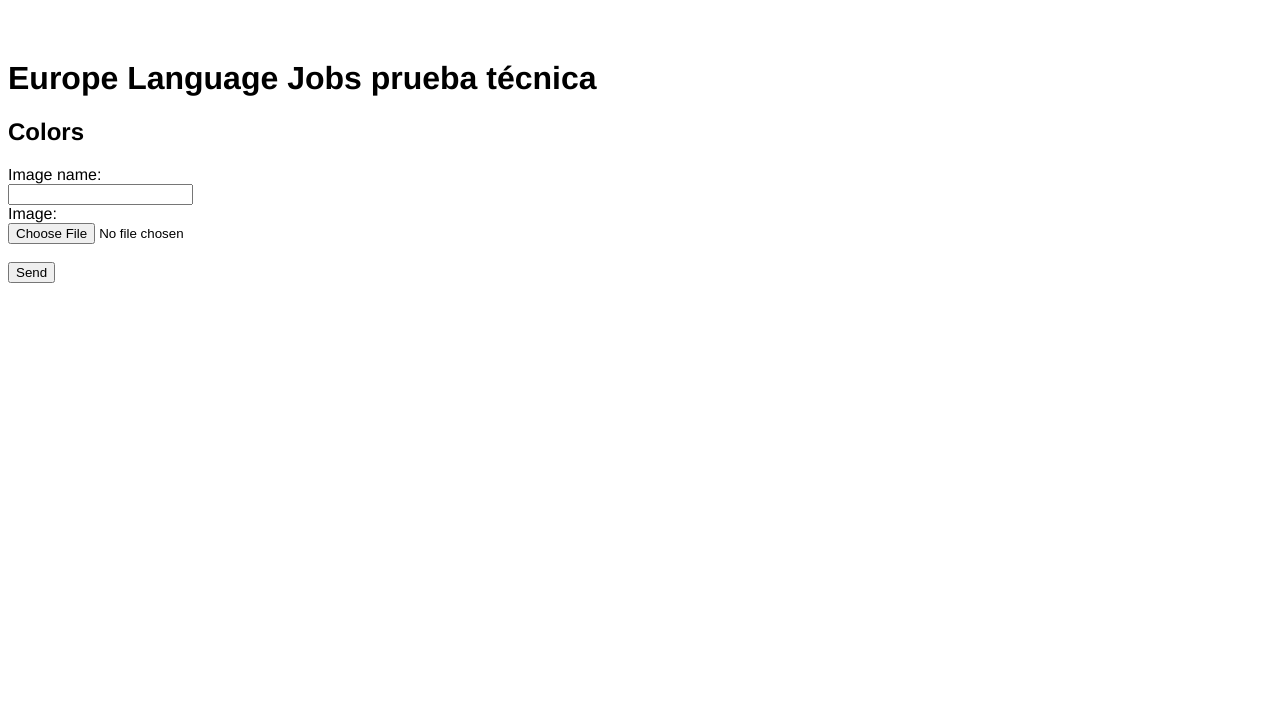
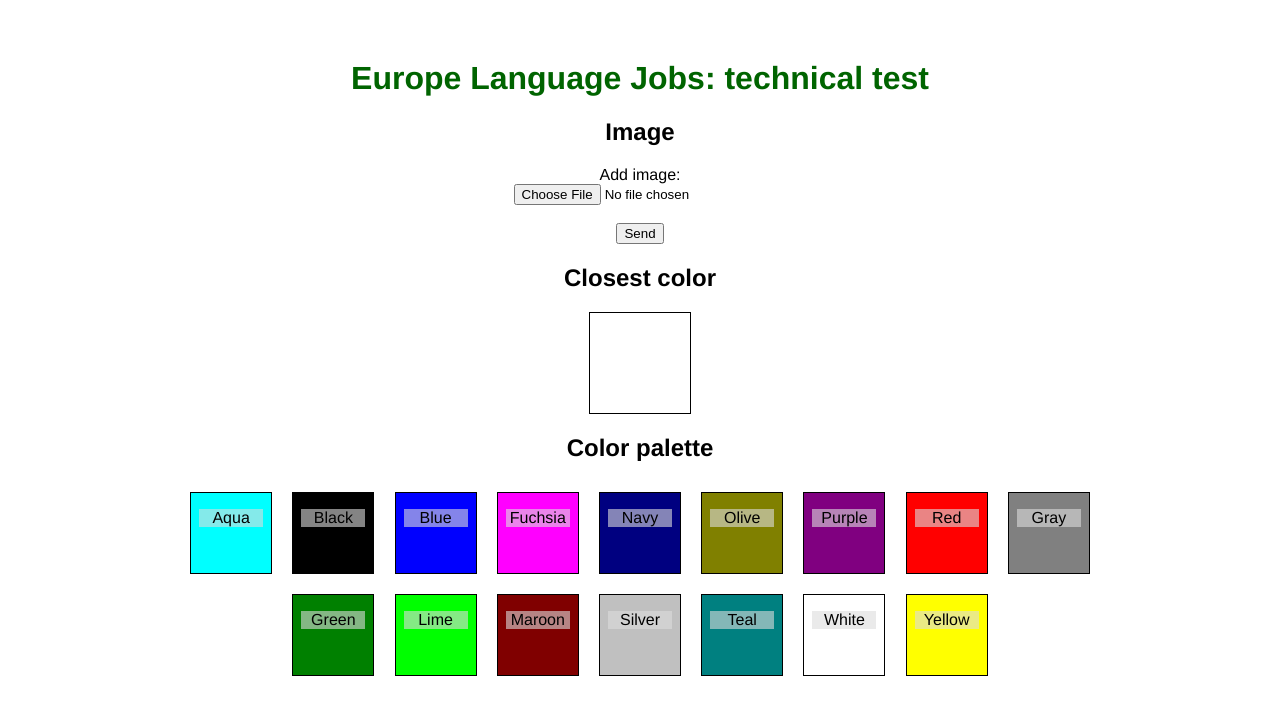
Before and after one commit to noxxic3/predominant-color-frontend, a Vue app: page / in a window 1280 px wide. Shown: the top 714 px of the page. Built offline with nearby package versions, Linux system fonts and the light colour scheme.

Commit message:
Color palette and closest color added

```diff
--- a/src/App.vue
+++ b/src/App.vue
@@ -1,5 +1,5 @@
 <template>
-  <h1>Europe Language Jobs prueba técnica</h1>
+  <h1 style="color: DarkGreen;">Europe Language Jobs: technical test</h1>
   <colors></colors>
 </template>
 
@@ -15,5 +15,6 @@
   -webkit-font-smoothing: antialiased;
   -moz-osx-font-smoothing: grayscale;
   margin-top: 60px;
+  text-align: center;
 }
 </style>
--- a/src/components/Colors.vue
+++ b/src/components/Colors.vue
@@ -1,16 +1,27 @@
 <template>
-  <h2>Colors</h2>
+  <h2>Image</h2>
 
   <!--<form action="/">-->
-    <label for="i_name">Image name:</label><br>
-    <input type="text" id="i_name" name="i_name" v-model="imageName"><br>
-
-    <label for="i_file">Image:</label><br>
+    <label for="i_file">Add image:</label><br>
     <input type="file" id="i_file" name="i_file"  ref="file"   v-on:change="attach()">   <!--  enctype="multipart/form-data" -->
     <br><br>
 
     <button v-on:click="sendToBackend()">Send</button>
   <!--</form>-->
+
+  <p class="loadMessage" v-show="loading">Calculating the color...</p>
+
+  <h2>Closest color</h2>
+  <div class="closestColor" v-bind:style="{backgroundColor: closestColorValue}">         <!-- APUNTES -->
+    <p class="colorText">{{closestColorName}}</p>
+  </div>
+
+  <h2>Color palette</h2>
+  <div class="palette">
+    <div v-for="(color, key, index) in colorPalette" v-bind:key='index' v-bind:style="{backgroundColor: color}" class="colors">
+      <p class="colorText">{{key}}</p>
+    </div>
+  </div>
 
 </template>
 
@@ -22,8 +33,28 @@
 
   data(){
     return {
-      imageName: "",
       image: null,
+      colorPalette: {
+        "Aqua": "#00FFFF",
+        "Black": "#000000",
+        "Blue": "#0000FF",
+        "Fuchsia": "#FF00FF",
+        "Navy": "#000080",
+        "Olive": "#808000",
+        "Purple": "#800080",
+        "Red": "#FF0000",
+        "Gray": "#808080",
+        "Green": "#008000",
+        "Lime": "#00FF00",
+        "Maroon": "#800000",
+        "Silver": "#C0C0C0",
+        "Teal": "#008080",
+        "White": "#FFFFFF",
+        "Yellow": "#FFFF00"
+      },
+      closestColorName: null,
+      closestColorValue: null,
+      loading: false,
     }
   },
 
@@ -34,11 +65,15 @@
       console.log('>>>> element file selected >>>> ', this.$refs.file.files[0]);
     },
     sendToBackend(){
-      alert(this.imageName);
+
+      if (this.validatedForm()) {
+
+        this.loading = true;
+        this.closestColorName = null;
+        this.closestColorValue = null;
 
         // POST request with file
         let formData = new FormData();                               //  ++++++++++++     // Para enviar archivos a través de AJAX, tenemos que usar un objeto de tipo FormData
-      formData.append('image_name', this.imageName);
         formData.append('image', this.image);               //  ++++++++++++      <<----  Aquí le asignamos el valor del file del formulario que ahora sí lo adjuntamos y en attach() (función que creamos para escoger el file del array del elemento input type="file") cojemos el file que queremos. Antes no lo adjuntaba y se asignaba la variable  this.userImage  entera sin coger del array files el que quería.
         console.log('>> formData >> ', formData);
 
@@ -56,10 +91,24 @@
           console.log(res);
           console.log(res.data);
           console.log(res.status);
+          this.loading = false;
+          this.closestColorName = Object.keys(res.data)[0];                   // APUNTES  // Get the unknown name (key) of the only property of the received object
+          this.closestColorValue = res.data[this.closestColorName];           // APUNTES  // Get the value of the only property of the received object
         })
         .catch(error => console.log(error.response));
 
       }
+
+    },
+    validatedForm(){
+      if (this.image) {
+        return true;
+      } else {
+        alert("Please, add a picture before submitting");
+        return false;
+      }
+    }
+
   }
 }
 
@@ -68,4 +117,47 @@
 <!-- Add "scoped" attribute to limit CSS to this component only -->
 <style scoped>
 
+.palette {
+  margin: auto;
+  width: 80%;
+
+  display: flex;
+  flex-wrap: wrap;
+  justify-content: center;
+}
+.palette > .colors {
+  width: 80px;
+  height: 80px;
+  margin: 1%;
+  border: 1px solid black;
+}
+.colorText {
+  background-color: rgba(220, 220, 220, 0.6);
+  width: 80%;
+  margin-left: auto;
+  margin-right: auto;
+}
+
+.closestColor{
+  width: 100px;
+  height: 100px;
+  border: 1px solid black;
+  margin-left: auto;
+  margin-right: auto;
+}
+
+
+@keyframes loadingAnimation {
+  0%   {opacity: 100%;}
+  50%  {opacity: 10%;}
+  100% {opacity: 100%;}
+}
+
+.loadMessage {
+  color: #363636;
+  animation-name: loadingAnimation;
+  animation-duration: 1s;
+  animation-iteration-count: infinite;
+}
+
 </style>
```
Lines whose indentation alone changed are shown as unchanged.
